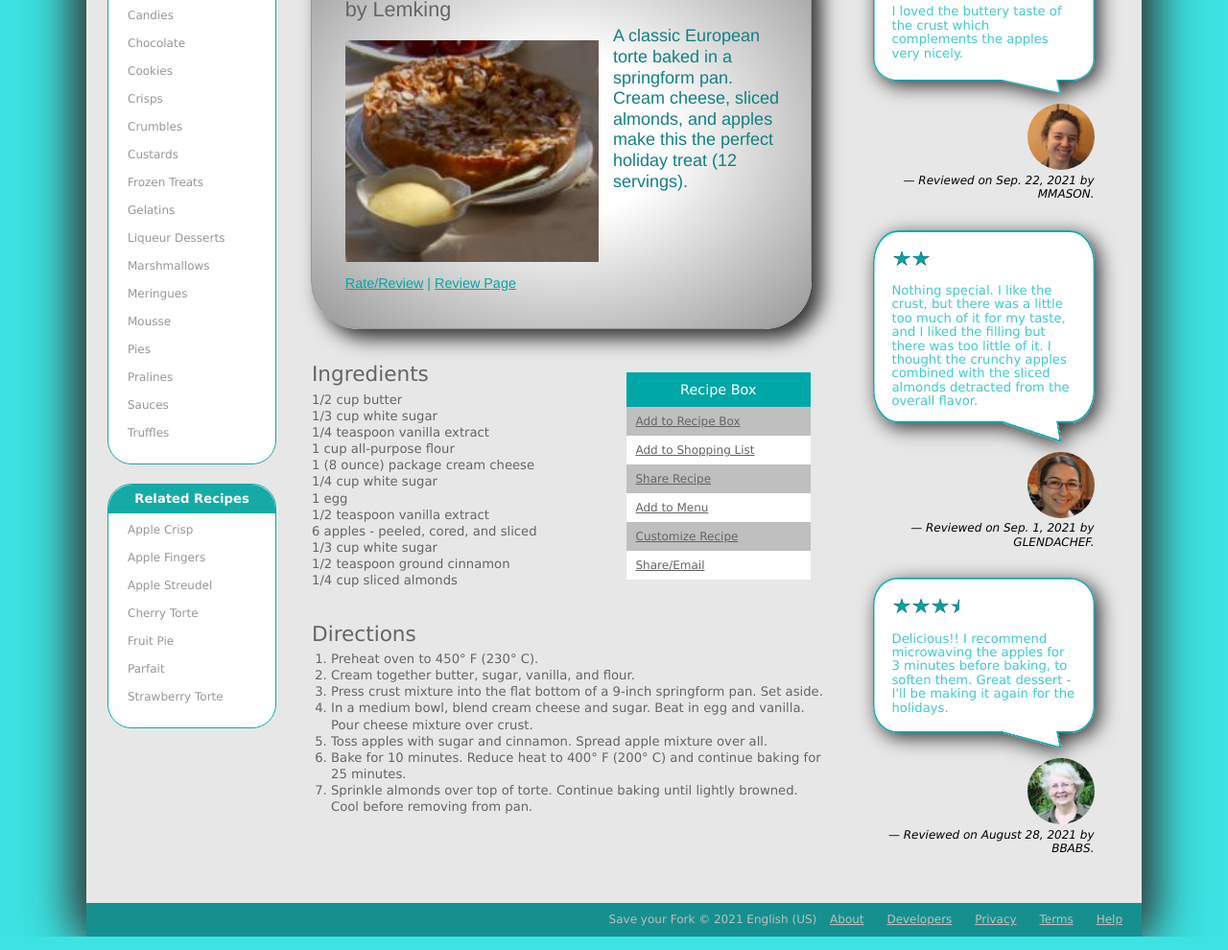
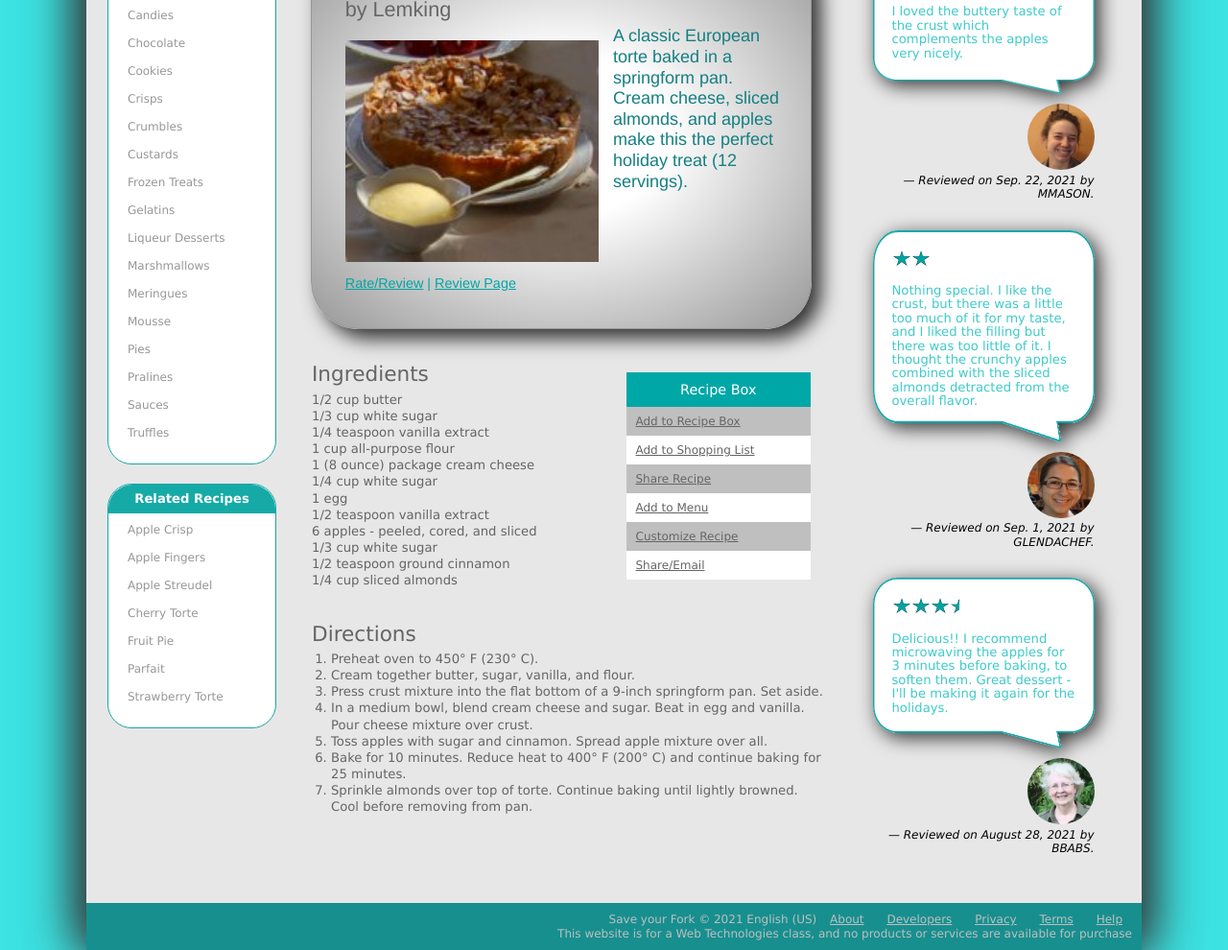
Before and after one commit to skyfila/3062749.github.io, a plain HTML site: page sf_torte.html in a window 1280 px wide. Shown: the part 416-1406 px from the top of the page at 96% size. Drawn offline with Linux system fonts and the light colour scheme.

Commit message:
Update sf_torte.html
adding disclaimer

```diff
--- a/sf_torte.html
+++ b/sf_torte.html
@@ -166,6 +166,8 @@
       &mdash; Reviewed on August 28, 2021 by BBABS. </cite> </section>
    <footer>
       Save your Fork &copy; 2021 English (US) <span> <a href="#">About</a> <a href="#">Developers</a> <a href="#">Privacy</a> <a href="#">Terms</a> <a href="#">Help</a> </span>
+      <br>
+      <p>This website is for a Web Technologies class, and no products or services are available for purchase</p>
    </footer>
 </body>
 </html>
```
